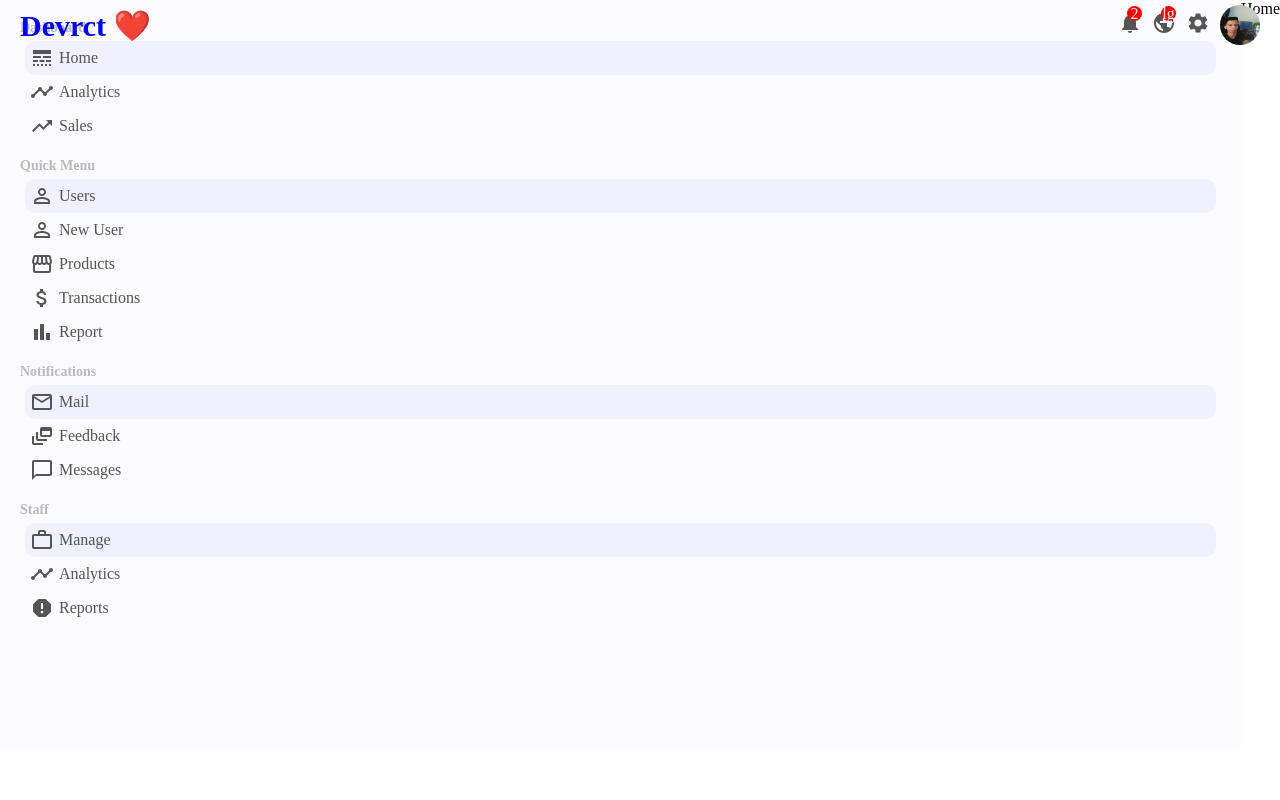
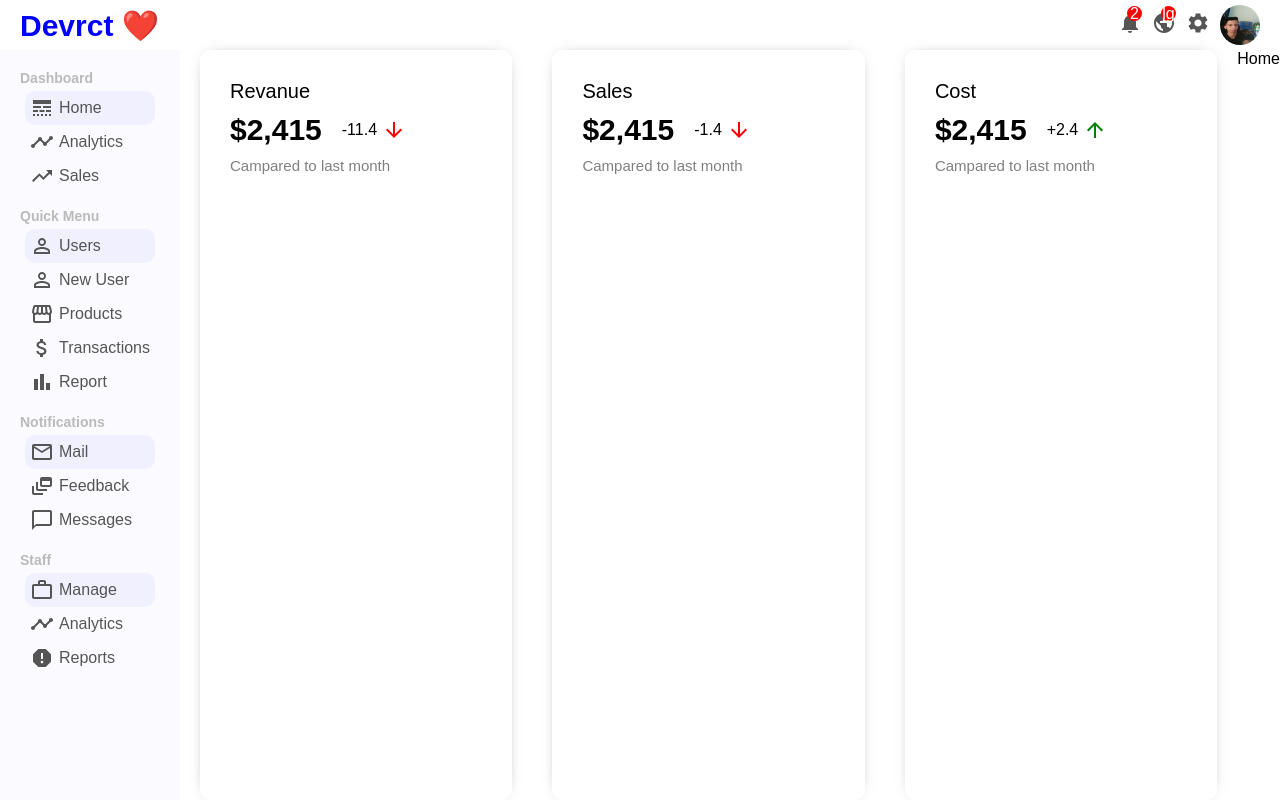
Before and after one commit to mrdevrct/Dashboard, a React (Vite) app: page / in a window 1280 px wide. Built offline with nearby package versions, Linux system fonts and the light colour scheme.

Commit message:
coding file feature.tsx and feature.css

```diff
--- a/src/App.css
+++ b/src/App.css
@@ -1,10 +1,11 @@
 * {
   margin: 0;
+  font-family: sans-serif;
 }
 
 .container {
   display: flex;
-  margin-top: 0px;
+  margin-top: 50px;
 }
 
 .link {
--- a/src/components/features/Feature.css
+++ b/src/components/features/Feature.css
@@ -0,0 +1,50 @@
+.features {
+  width: 100%;
+  display: flex;
+  justify-content: space-between;
+}
+
+.feature-item {
+  flex: 1;
+  margin: 0px 20px;
+  border-radius: 10px;
+  padding: 30px;
+  cursor: pointer;
+  box-shadow: 0 0 15px -10px rgba(0, 0, 0, 0.75);
+}
+
+.feature-title {
+  font-size: 20px;
+}
+
+.feature-container {
+  display: flex;
+  align-items: center;
+  margin: 10px 0px;
+}
+
+.feature-money {
+  font-size: 30px;
+  font-weight: 600;
+}
+
+.feature-rate {
+  display: flex;
+  align-items: center;
+  margin-left: 20px;
+}
+
+.feature-icon {
+  font-size: 15px;
+  margin-left: 5px;
+  color: green;
+}
+
+.feature-icon.negative {
+  color: red;
+}
+
+.feature-sub {
+  font-size: 15px;
+  color: gray;
+}
--- a/src/components/features/Feature.tsx
+++ b/src/components/features/Feature.tsx
@@ -1,10 +1,45 @@
-import React from 'react'
-import "./Feature.css"
+import React from "react";
+import "./Feature.css";
+
+//Icons
+import ArrowDownwardIcon from "@mui/icons-material/ArrowDownward";
+import ArrowUpwardIcon from '@mui/icons-material/ArrowUpward';
 
 function Feature() {
   return (
-    <div>Feature</div>
-  )
+    <div className="features">
+      <div className="feature-item">
+        <span className="feature-title">Revanue</span>
+        <div className="feature-container">
+          <span className="feature-money">$2,415</span>
+          <span className="feature-rate">
+            -11.4 <ArrowDownwardIcon className="feature-icon negative" />
+          </span>
+        </div>
+        <span className="feature-sub">Campared to last month</span>
+      </div>
+      <div className="feature-item">
+        <span className="feature-title">Sales</span>
+        <div className="feature-container">
+          <span className="feature-money">$2,415</span>
+          <span className="feature-rate">
+            -1.4 <ArrowDownwardIcon className="feature-icon negative" />
+          </span>
+        </div>
+        <span className="feature-sub">Campared to last month</span>
+      </div>
+      <div className="feature-item">
+        <span className="feature-title">Cost</span>
+        <div className="feature-container">
+          <span className="feature-money">$2,415</span>
+          <span className="feature-rate">
+            +2.4 <ArrowUpwardIcon className="feature-icon" />
+          </span>
+        </div>
+        <span className="feature-sub">Campared to last month</span>
+      </div>
+    </div>
+  );
 }
 
-export default Feature
+export default Feature;
--- a/src/pages/home/Home.tsx
+++ b/src/pages/home/Home.tsx
@@ -1,8 +1,10 @@
 import React from "react";
+import Features from "../../components/features/Feature";
 
 function Home() {
   return (
     <>
+      <Features />
       <div>Home</div>
     </>
   );
```
